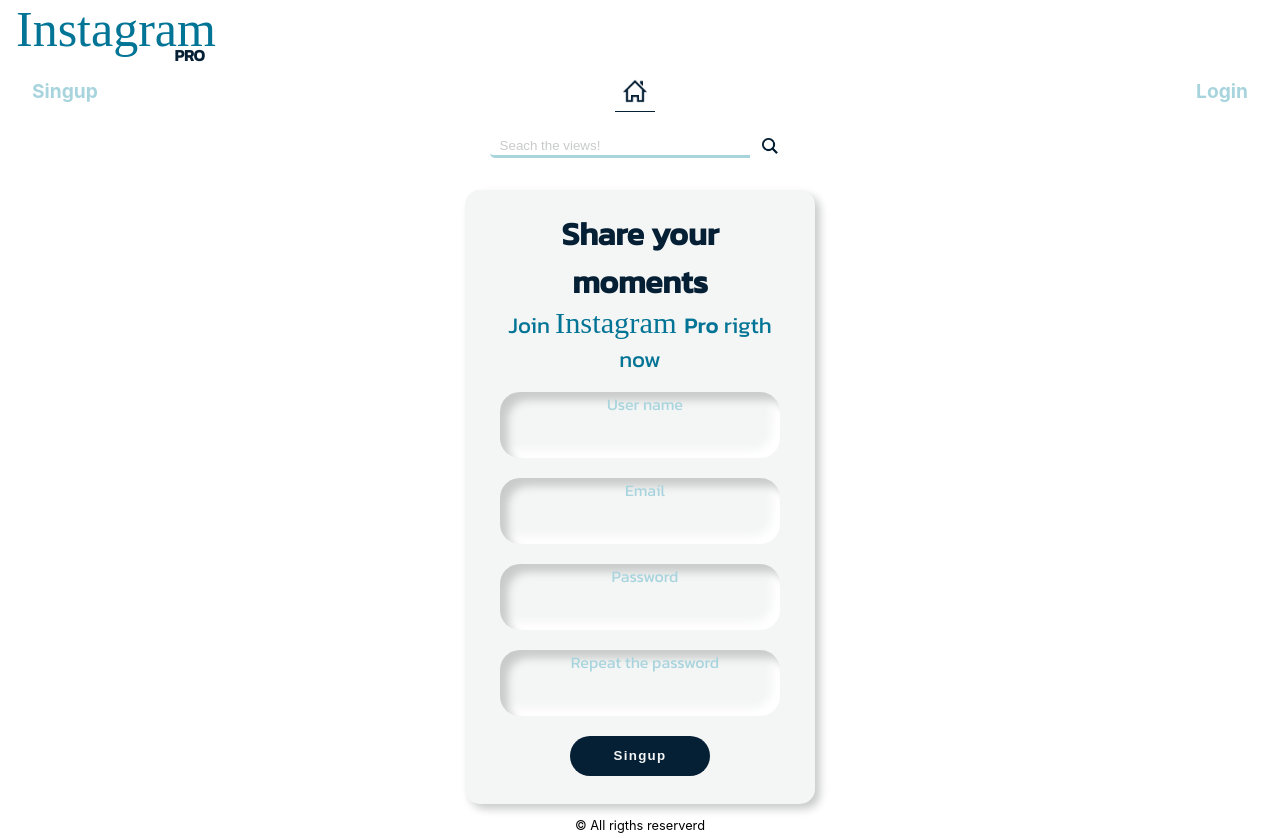
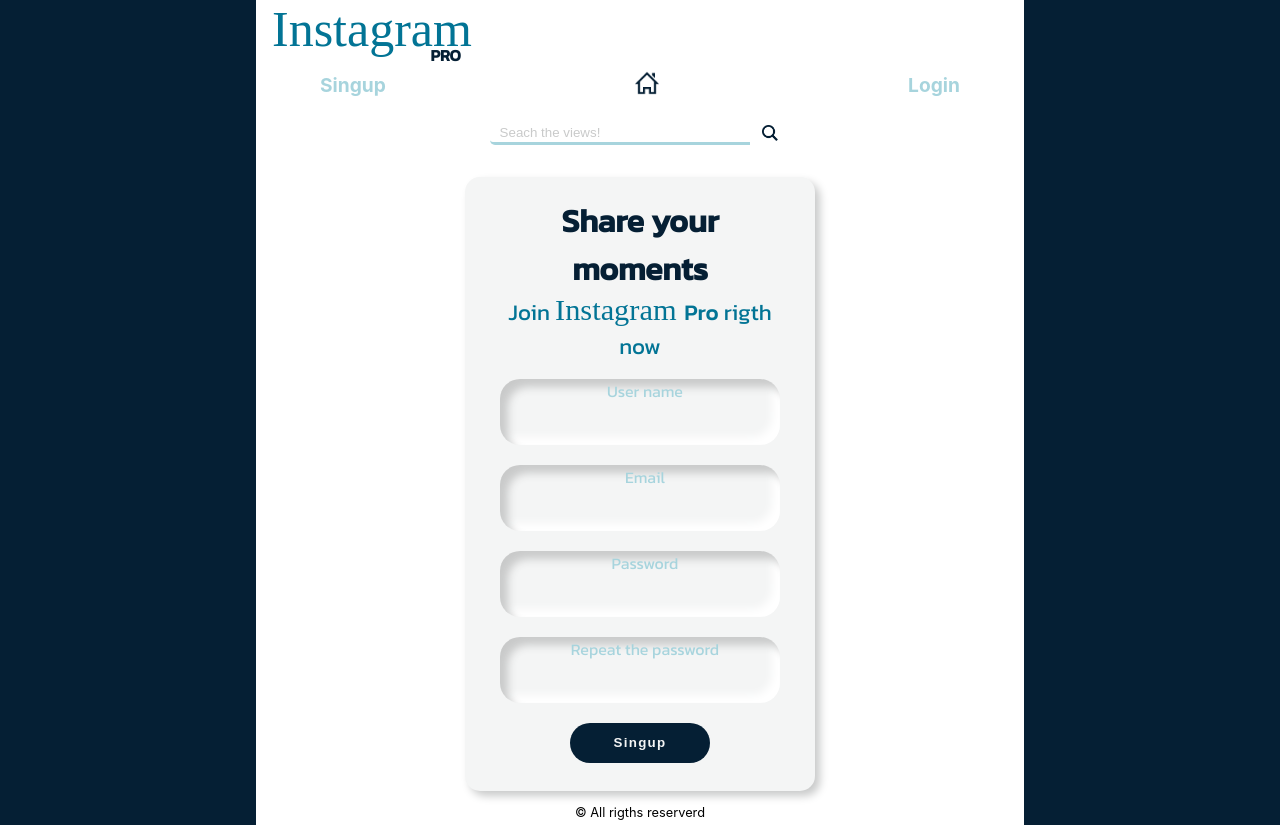
Before and after one commit to AdrianMayor/instagramPro-FrontEnd, a React (Create React App) app: page /register in a window 1280 px wide. Built offline with nearby package versions, Linux system fonts and the light colour scheme; no server answers; a web font is replaced by a local one.

Commit message:
new Style changes

```diff
--- a/src/App.css
+++ b/src/App.css
@@ -210,7 +210,7 @@
 .edit_user a {
   text-decoration: none;
   font-size: 0.8rem;
-  color: var(--color3);
+  color: var(--color6);
 }
 
 .login a:hover,
@@ -221,7 +221,6 @@
 
 main .photo-container {
   width: 100%;
-
 }
 
 main .photo-container img {
@@ -236,3 +235,30 @@
   font-weight: 200;
   font-size: 0.9rem;
 }
+
+@media (min-width: 700px) {
+  .App {
+    width: 60%;
+  }
+
+  .background-screen {
+    background-color: var(--color5);
+    display: flex;
+    flex-direction: column;
+    align-items: center;
+  }
+
+  main .own_profile .profile-data a {
+    justify-self: end;
+    margin-left: 2rem;
+  }
+
+  main .own_profile .profile-data {
+    align-self: baseline;
+  }
+
+  main .own_profile {
+    display: flex;
+    flex-direction: column;
+  }
+}
--- a/src/App.js
+++ b/src/App.js
@@ -6,6 +6,7 @@
 
 function App() {
   return (
+    <div className="background-screen">
       <div className="App">
         <AuthProviderComponent>
           <Header></Header>
@@ -13,6 +14,7 @@
         </AuthProviderComponent>
         <Footer></Footer>
       </div>
+    </div>
   );
 }
 
--- a/src/components/AuthLinks/Authlinks.css
+++ b/src/components/AuthLinks/Authlinks.css
@@ -1,11 +1,9 @@
-.head {
+.head,
+.head-noaccount {
     display: flex;
     list-style: none;
     align-items: center;
     gap: 2rem;
-}
-
-.head {
     justify-content: space-between;
 }
 
@@ -15,13 +13,16 @@
     align-items: center;
 }
 
-.head a {
+.head a,
+.head-noaccount a {
     text-decoration: none;
 }
 
 .head .head-user p {
     color: var(--color6);
     font-weight: 500;
+    width: 10rem;
+    text-align: center;
 }
 
 .head .head-user article a {
@@ -29,7 +30,8 @@
     justify-content: center;
 }
 
-.head .container-home-icon {
+.head .container-home-icon,
+.head-noaacount .container-home-icon {
     padding-right: 1.5rem;
 }
 
@@ -38,7 +40,8 @@
 }
 
 .head .container-logout-icon a,
-.head .container-home-icon a {
+.head .container-home-icon a,
+.head-noaccount .container-home-icon a {
     display: flex;
     flex-direction: column;
     align-items: center;
@@ -46,7 +49,7 @@
     padding: 0.5rem;
 }
 
-.head .home-icon {
+.home-icon {
     background-color: transparent;
 }
 
@@ -115,3 +118,30 @@
     transform: translateX(0);
     transition: all .3s ease-out;
 }
+
+@media (min-width: 700px) {
+    .header-nav .head {
+        display: grid;
+        grid-template-columns: 1fr 1fr 4rem 4rem;
+    }
+
+    .header-nav .head .head-user {
+        grid-area: 1 / 1 / 2 / 2;
+    }
+
+    .header-nav .head .container-logout-icon {
+        grid-area: 1 / 3 / 2 / 4;
+    }
+
+    .header-nav .head .container-home-icon {
+        grid-area: 1 / 4 / 2 / 5;
+    }
+
+    .header-nav .head-noaccount .container-login-link {
+        margin-right: 2rem;
+    }
+
+    .header-nav .head-noaccount .container-register-link {
+        margin-left: 2rem;
+    }
+}
--- a/src/components/AuthLinks/Authlinks.jsx
+++ b/src/components/AuthLinks/Authlinks.jsx
@@ -37,8 +37,8 @@
                         </li>
                     </ul>
                 ) : (
-                    <ul className='head'>
-                        <li>
+                    <ul className='head-noaccount'>
+                        <li className='container-register-link'>
                             <Link to='/register' className='register-link'>
                                 <p id='register' onClick={handleClicker} className={link1}>
                                     Singup
@@ -46,12 +46,12 @@
                                 </p>
                             </Link>
                         </li>
-                        <li className='container-home-icon'>
+                        <li className='container-home-icon-noaccount'>
                             <Link to='/' onClick={handleClickRemove}>
                                 <HomeLink />
                             </Link>
                         </li>
-                        <li>
+                        <li className='container-login-link'>
                             <Link to='/login' className='login-link'>
                                 <p id='login' onClick={handleClicker} className={link2}>
                                     Login
--- a/src/components/ButtonForm/ButtonForm.jsx
+++ b/src/components/ButtonForm/ButtonForm.jsx
@@ -1,7 +1,7 @@
 import './ButtonForm.css';
 
-export const ButtonForm = ({ message }) => {
+export const ButtonForm = ({ message, handleClick }) => {
     return (
-        <button className="button-form">{message}</button>
+        <button onClick={handleClick} className="button-form">{message}</button>
     )
 }
--- a/src/components/HomeLink/HomeLink.css
+++ b/src/components/HomeLink/HomeLink.css
@@ -1,3 +1,4 @@
 .home-icon {
     width: 1.5rem;
+    cursor: pointer;
 }
--- a/src/components/LogoutIcon/LogoutIcon.css
+++ b/src/components/LogoutIcon/LogoutIcon.css
@@ -1,3 +1,4 @@
 .logout-icon {
     width: 1.5rem;
+    cursor: pointer;
 }
--- a/src/components/PhotoUserList/PhotoUserList.css
+++ b/src/components/PhotoUserList/PhotoUserList.css
@@ -16,3 +16,13 @@
     width: 150px;
     justify-self: center;
 }
+
+.photos_user .button-form {
+    margin: 1rem;
+    max-width: 150px;
+}
+
+.photos_user {
+    display: flex;
+    flex-direction: column;
+}
--- a/src/components/PhotoUserList/PhotoUserList.jsx
+++ b/src/components/PhotoUserList/PhotoUserList.jsx
@@ -1,4 +1,5 @@
 import { Link } from 'react-router-dom';
+import { ButtonForm } from '../ButtonForm/ButtonForm';
 import './PhotoUserList.css'
 
 export const PhotoUserList = ({
@@ -26,7 +27,7 @@
                             )}
                         </ul>
                         {pagination.page !== index?.lastPage && (
-                            loading ? <p>Loading...</p> : <button onClick={handleClick}>See more results</button>
+                            loading ? <p>Loading...</p> : <ButtonForm message={'See more results'} handleClick={handleClick}></ButtonForm>
                         )}
                     </>
                 ) : null
--- a/src/layout/Header.jsx
+++ b/src/layout/Header.jsx
@@ -3,9 +3,6 @@
 import './Header.css';
 
 export const Header = () => {
-
-
-
 
     const [link1, setLink1] = useState('select-disabled');
     const [link2, setLink2] = useState('select-disabled');
@@ -13,8 +10,6 @@
     const handleClickRemove = () => {
         setLink1('select-disabled');
         setLink2('select-disabled');
-
-
         window.scrollTo(0, 0)
 
     }
```
Also changed, not shown: src/index.css (line endings or trailing spaces). Lines whose indentation alone changed are shown as unchanged.
